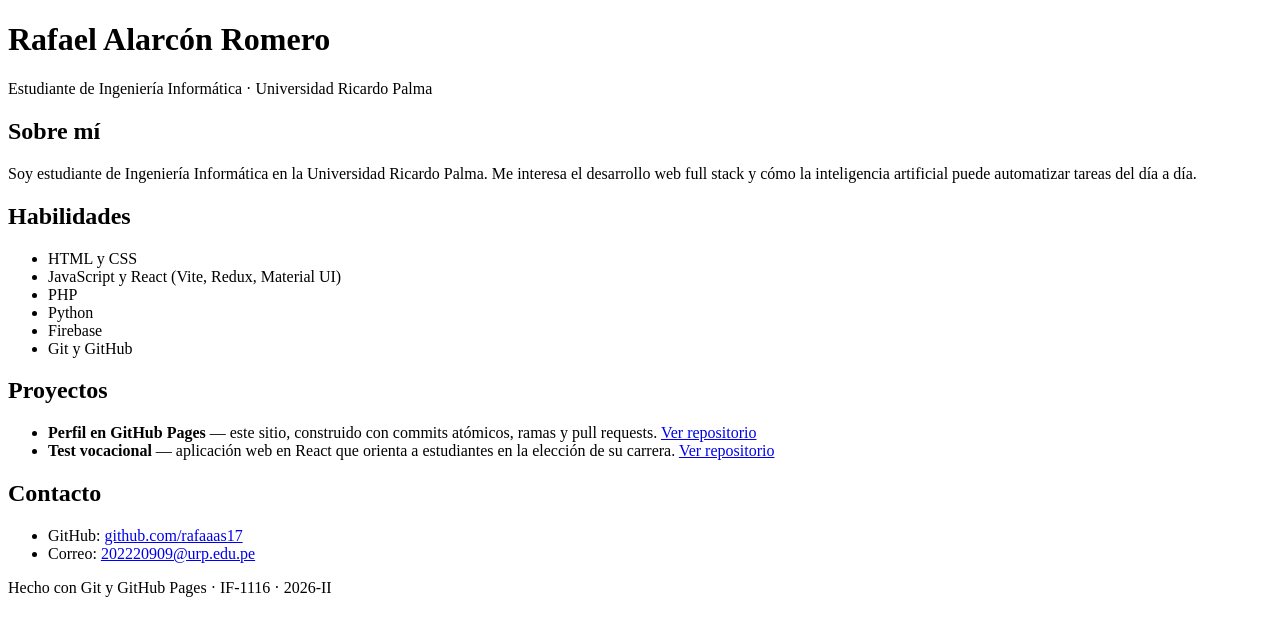
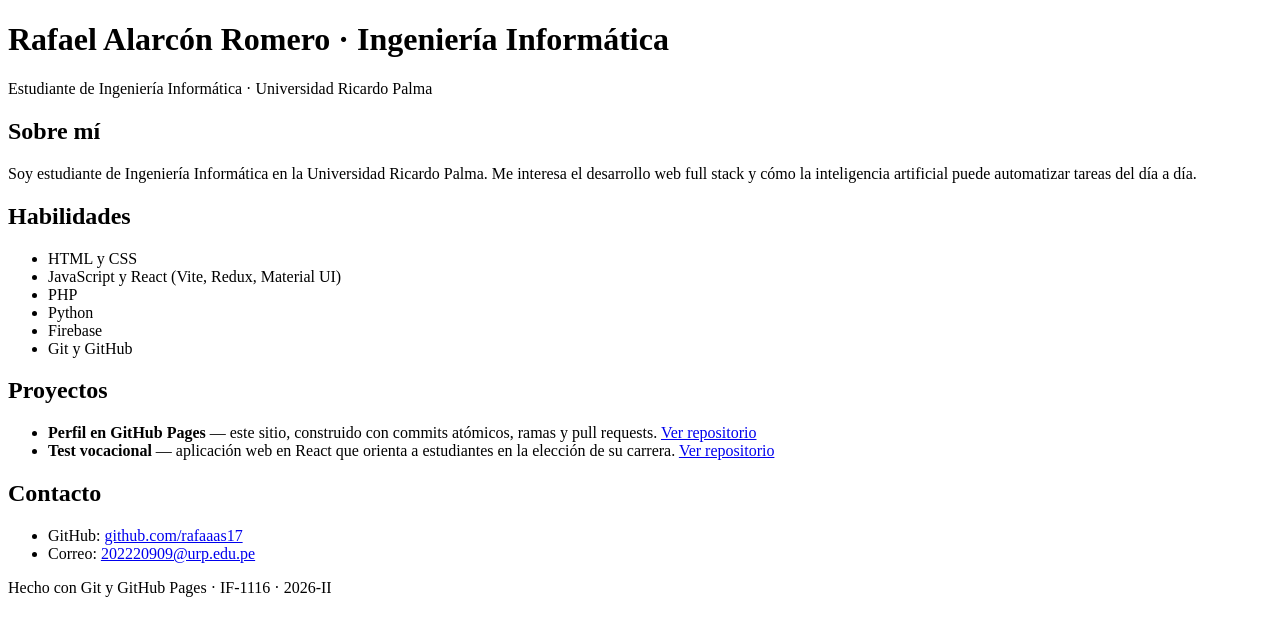
Before and after one commit to rafaaas17/rafaaas17.github.io, a plain HTML site: page index.html in a window 1280 px wide. Drawn offline with Linux system fonts and the light colour scheme.

Commit message:
Precisar carrera en el título

```diff
--- a/index.html
+++ b/index.html
@@ -7,7 +7,7 @@
 </head>
 <body>
   <header>
-    <h1>Rafael Alarcón Romero</h1>
+    <h1>Rafael Alarcón Romero · Ingeniería Informática</h1>
     <p>Estudiante de Ingeniería Informática · Universidad Ricardo Palma</p>
   </header>
   <main>
```
